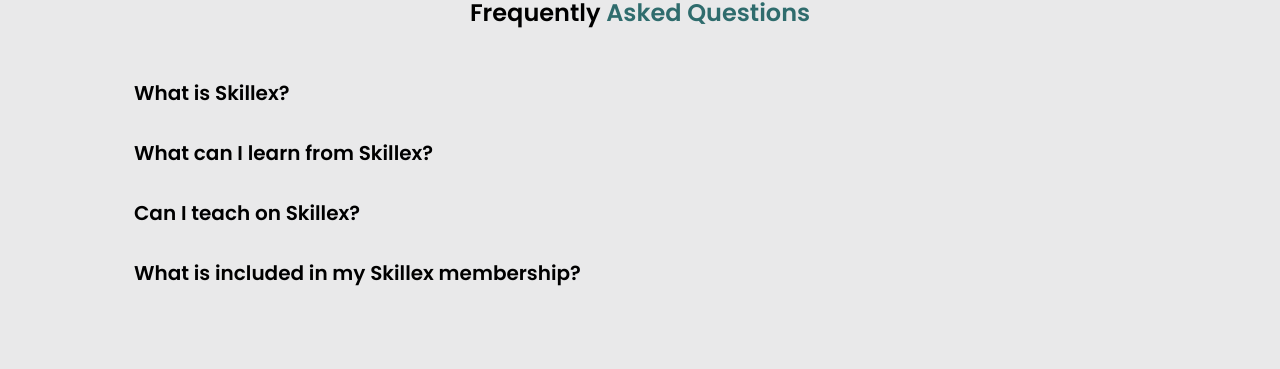
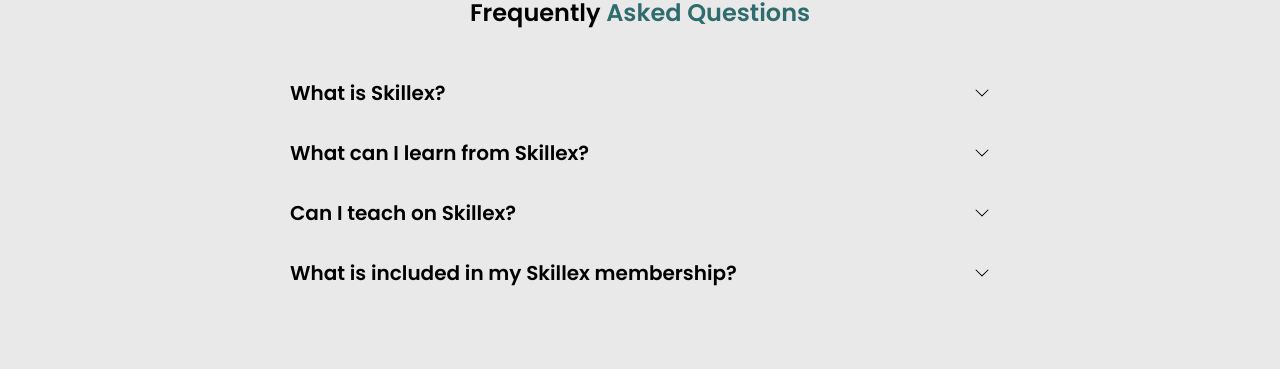
Before and after one commit to iambasilp/Modern-React-Education, a React (Vite) app: page / in a window 1280 px wide. Shown: the part 3434-3803 px from the top of the page. Built offline with nearby package versions, Linux system fonts and the light colour scheme.

Commit message:
FAQ section added

```diff
--- a/src/container/Teacher.jsx
+++ b/src/container/Teacher.jsx
@@ -49,7 +49,7 @@
       <div className="text-center my-8 font-bold sm:[text-1.875rem] text-[1.5rem]">
         Frequently <span className="text-Teal">Asked Questions</span>
       </div>
-      <div className="mt-12 max-w-[700px] max-auto">
+      <div className="mt-12 max-w-[700px] mx-auto">
         {accordions.map((accordion) => {
           return <Accordions key={accordion.id} {...accordion} />;
         })}
--- a/src/container/courses/Accordions.jsx
+++ b/src/container/courses/Accordions.jsx
@@ -1,11 +1,38 @@
-import React from 'react'
-import {BsChevronDown} from 'react-icons/bs'
-const Accordions = ({title}) => {
+import React, { useState } from "react";
+import { BsChevronDown } from "react-icons/bs";
+import { motion, AnimatePresence } from "framer-motion";
+const Accordions = ({ id, title }) => {
+  const [activeIndex, setActiveIndex] = useState(null);
+  const handleClick = (id) => {
+    setActiveIndex(id === activeIndex ? null : id);
+  };
   return (
-    <div className='pb-8'>
-      <div className='sm:text-xl text-base font-bold'>{title}</div>
+    <div className="mb-8">
+      <div className="flex items-center justify-between">
+        <div className="sm:text-xl text-base font-bold">{title}</div>
+        <BsChevronDown className={`${id === activeIndex ? 'rotate-180' : 'rotate-0'} cursor-pointer transition-all duration-300`} onClick={() => handleClick(id) } />
+      </div>
+      <AnimatePresence>
+        {id === activeIndex && (
+          <motion.div
+          initial = {{height:0}}
+          animate= {{height:'auto'}}
+          exit = {{height:0}}
+          transition = {{duration:0.3}}
+          style={{overflow:"hidden"}}
+          className = "pt-4"
+          >
+            <p className="text-sm leading-7 text-gray">
+              Lorem ipsum dolor sit amet consectetur adipisicing elit.
+              Reprehenderit est alias dicta ut, voluptates sint eius accusamus
+              nesciunt voluptate. Cum sit dolorum voluptatem id accusamus esse
+              tempore eum voluptates mollitia!
+            </p>
+          </motion.div>
+        )}
+      </AnimatePresence>
     </div>
-  )
-}
+  );
+};
 
-export default Accordions
+export default Accordions;
```
